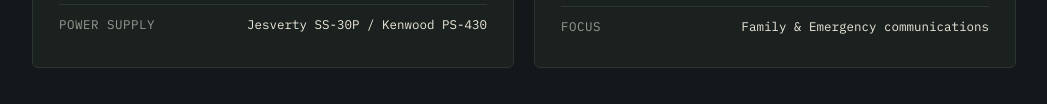
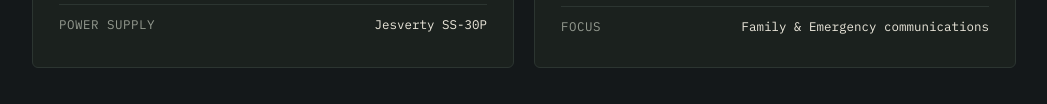
Before and after one commit to KutterEdge/KR4NQN, a plain HTML site: page index.html in a window 1280 px wide. Shown: the part 1812-1916 px from the top of the page, without its empty margins (116-1163 px from the left). Drawn offline with Linux system fonts and the light colour scheme.

Commit message:
Update index.html

```diff
--- a/index.html
+++ b/index.html
@@ -569,7 +569,7 @@
           <div class="log">
             <div class="log-row"><span class="k">Class</span><span class="v">Technician</span></div>
             <div class="log-row"><span class="k">Radios</span><span class="v">Icom IC-28A / Icom IC-756 Pro II / Baofeng UV-17R<br><br>Windows 10 QSO_One using ASL / EchoLink / DMR</span></div>
-            <div class="log-row"><span class="k">Power Supply</span><span class="v">Jesverty SS-30P / Kenwood PS-430</span></div>
+            <div class="log-row"><span class="k">Power Supply</span><span class="v">Jesverty SS-30P</span></div>
           </div>
         </div>
 
```
